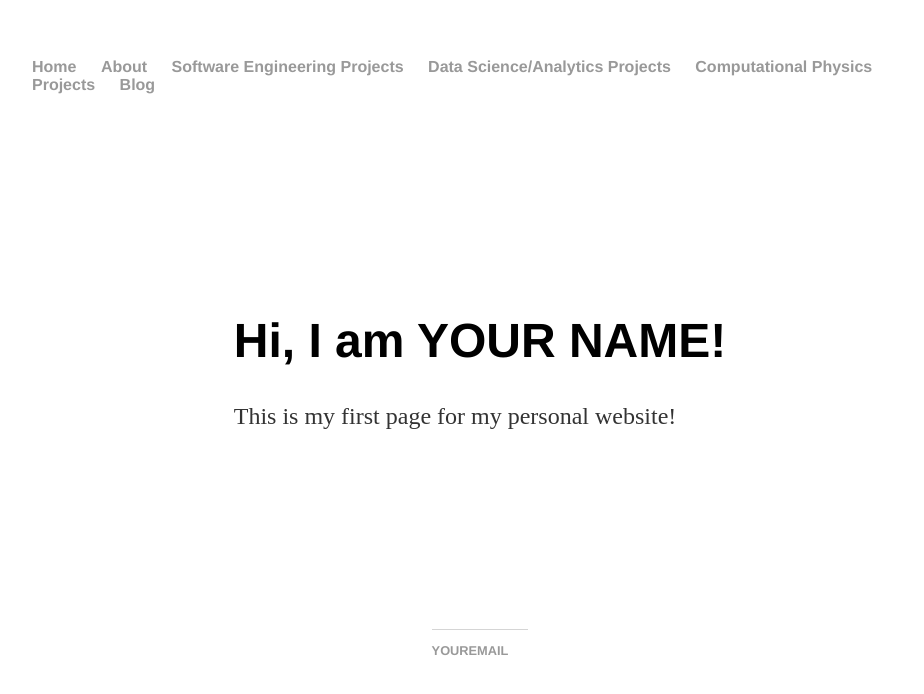
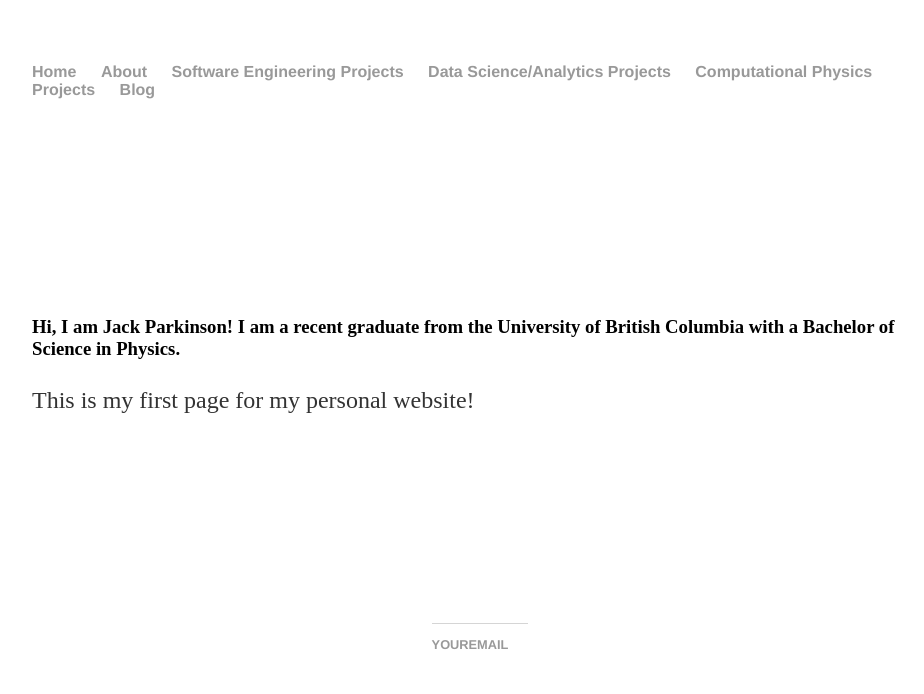
Before and after one commit to jrongtt/jrongtt.github.io, a website: page index.html in a window 1280 px wide. Shown: the part 104-798 px from the top of the page, without its empty margins (160-1084 px from the left). Drawn offline with Linux system fonts and the light colour scheme.

Commit message:
updated
updated

```diff
--- a/index.html
+++ b/index.html
@@ -18,7 +18,8 @@
    </nav>
    <div class=”container”>
      <div class=”blurb”>
-       <h1>Hi, I am YOUR NAME!</h1>
+       <h3>Hi, I am Jack Parkinson! I am a recent graduate from the University of British Columbia with a
+      Bachelor of Science in Physics.</h3>
        <p>This is my first page for my personal website!</a></p>
      </div>
    </div>
```
